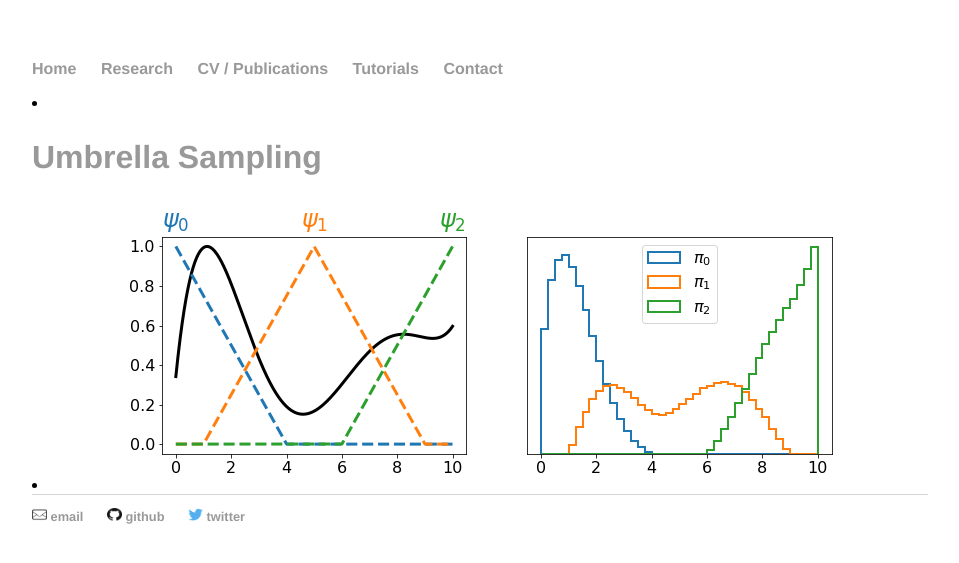
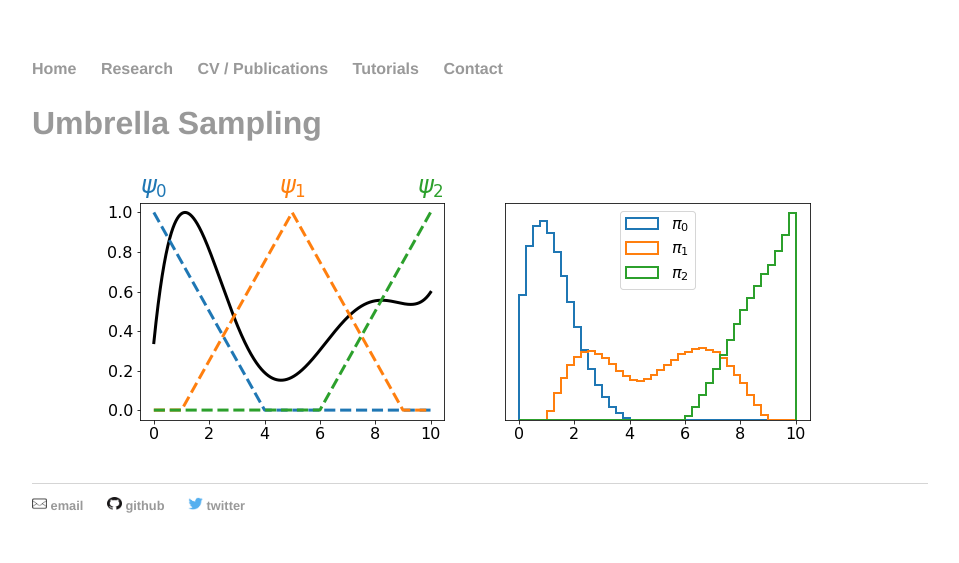
Before and after one commit to gjgilbert/gjgilbert.github.io, a Jekyll site: the page built from tutorials/index.html, in a window 1280 px wide. Shown: the top 563 px of the page, without its empty margins (160-1119 px from the left). Built offline with Jekyll 4.4.1, drawn with Linux system fonts in a browser that asks for light colours.

Commit message:
Update index.html

```diff
--- a/tutorials/index.html
+++ b/tutorials/index.html
@@ -34,18 +34,18 @@ title: Greg Gilbert - Tutorials
 
 
 <div class="blurb">
-	<li><a href="/tutorials/umbrella_sampling">
+	<a href="/tutorials/umbrella_sampling">
 		<h2>Umbrella Sampling</h2>
 		<p style="font-size:1.2em"Quick description of umbrella sampling.</p>
-	</a></li>
+	</a>
 
-	<li><a href="/tutorials/umbrella_sampling">
+	<a href="/tutorials/umbrella_sampling">
 		<picture>
 			<source srcset="/images/umbrella_small.png" media="(max-width: 600px)">
 			<source srcset="/images/umbrella.png">
 			<img src="/images/gallery.png" alt="Gallery" style="max-width:100%;height:auto;">
 		</picture>
-	</a></li>
+	</a>
 
 
 </div><!-- /.blurb -->
```
